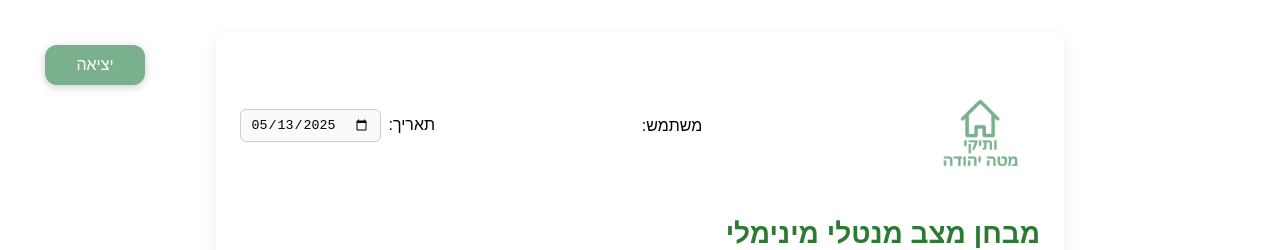
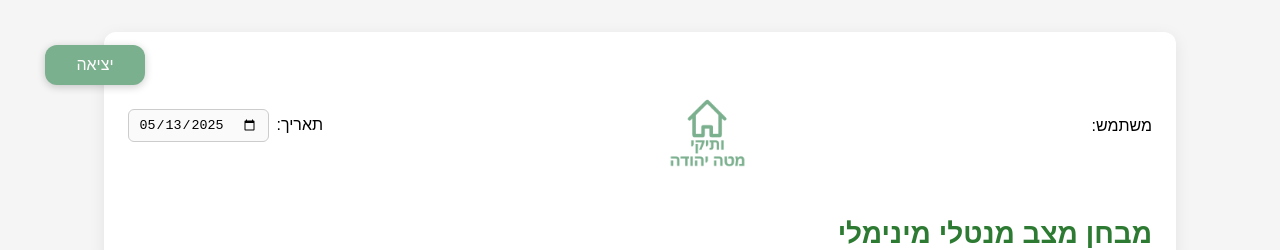
Before and after one commit to Mohasalyan/nurse-my, a React (Vite) app in the folder client/: page /minimental in a window 1280 px wide. Shown: the top 250 px of the page. Built offline with nearby package versions, Linux system fonts and the light colour scheme; no server answers; the database is empty; sample sign-in values are in the browser's storage.

Commit message:
fixed home and exit buttons in minimental page

```diff
--- a/client/src/pages/MiniMental/MiniMental.css
+++ b/client/src/pages/MiniMental/MiniMental.css
@@ -1,8 +1,17 @@
 /* src/pages/MiniMental/MiniMental.css */
-
+body,
+html,
+#root {
+  height: 100%;
+  width: 100%;
+  margin: 0;
+background-color: #f5f5f5;
+  overflow-x: hidden;
+  font-family: Arial, sans-serif;
+}
 /* מכולת העמוד כולה */
 .mm-container {
-  max-width: 800px;
+  width: 80%;
   margin: 2rem auto;
   padding: 1.5rem;
   background: #ffffff;
@@ -27,7 +36,7 @@
 .mm-header-right {
   display: flex;
   align-items: center;
-  gap: 0.75rem;
+
 }
 
 /* בורר מטופל ותאריך */
--- a/client/src/pages/MiniMental/MiniMentalForm.jsx
+++ b/client/src/pages/MiniMental/MiniMentalForm.jsx
@@ -80,6 +80,10 @@ const MiniMentalForm = () => {
   return (
     <div className="mm-container">
       <header className="mm-header">
+
+        <div className="mm-header-center">
+          <span className="mm-user-name">משתמש: {username}</span>
+        </div>
         <div className="mm-header-left">
           <div className="home">
             <HomeB
@@ -91,9 +95,6 @@ const MiniMentalForm = () => {
           <div className="exit-icon">
             <Exit title="יציאה" to={-1} />
           </div>
-        </div>
-        <div className="mm-header-center">
-          <span className="mm-user-name">משתמש: {username}</span>
         </div>
         <div className="mm-header-right">
           <div className="mm-date-picker">
--- a/client/src/pages/MiniMental/MiniMentalHistory.jsx
+++ b/client/src/pages/MiniMental/MiniMentalHistory.jsx
@@ -69,6 +69,14 @@ const MiniMentalForm = () => {
       {/* Header */}
       <header className="mm-header">
 
+
+
+        <div className="mm-header-center">
+          <span className="mm-user-name">
+            ברוך הבא, <strong>{username}</strong>
+          </span>
+        </div>
+
         <div className="mm-header-left">
           <div className="home">
             <HomeB
@@ -80,13 +88,6 @@ const MiniMentalForm = () => {
           <div className="exit-icon">
             <Exit title="יציאה" to={-1} />
           </div>
-        </div>
-
-
-        <div className="mm-header-center">
-          <span className="mm-user-name">
-            ברוך הבא, <strong>{username}</strong>
-          </span>
         </div>
         <div className="mm-header-right">
           <div className="mm-date-picker">
```
